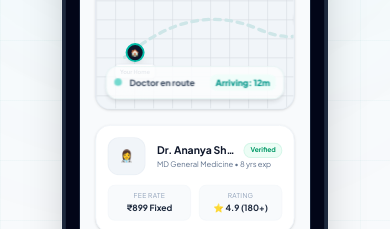
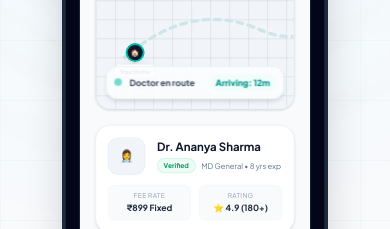
Before and after one commit to NLR-2007/scv, a Next.js app: page / in a window 390 px wide. Shown: the part 800-1029 px from the top of the page. Built offline with nearby package versions, Linux system fonts and the light colour scheme.

Commit message:
fix: prevent doctor name truncation inside simulated app mockup on mobile screens

```diff
--- a/src/components/Hero.tsx
+++ b/src/components/Hero.tsx
@@ -251,12 +251,16 @@ export default function Hero() {
                       <div className="w-10 h-10 rounded-xl bg-slate-100 dark:bg-slate-800 flex items-center justify-center font-bold text-xs text-teal-600 border border-slate-200/40 dark:border-slate-700/40">
                         👩‍⚕️
                       </div>
-                      <div className="flex-1 min-w-0">
-                        <div className="flex items-center space-x-1.5">
-                          <h5 className="text-[11px] font-bold text-slate-900 dark:text-slate-150 truncate">Dr. Ananya Sharma</h5>
-                          <span className="text-[7px] font-bold bg-emerald-50 dark:bg-emerald-950/45 text-emerald-600 dark:text-emerald-400 px-1.5 py-0.5 rounded-full border border-emerald-500/10">Verified</span>
+                      <div className="flex-1 min-w-0 text-left">
+                        <h5 className="text-[12px] font-bold text-slate-900 dark:text-slate-100 leading-normal">
+                          Dr. Ananya Sharma
+                        </h5>
+                        <div className="flex items-center space-x-1.5 mt-0.5">
+                          <span className="text-[7px] font-bold bg-emerald-50 dark:bg-emerald-950/45 text-emerald-600 dark:text-emerald-400 px-1.5 py-0.5 rounded-full border border-emerald-500/10">
+                            Verified
+                          </span>
+                          <span className="text-[8px] text-slate-500 truncate">MD General • 8 yrs exp</span>
                         </div>
-                        <p className="text-[8px] text-slate-500">MD General Medicine • 8 yrs exp</p>
                       </div>
                     </div>
                     <div className="grid grid-cols-2 gap-2 text-center text-[9px]">
```
